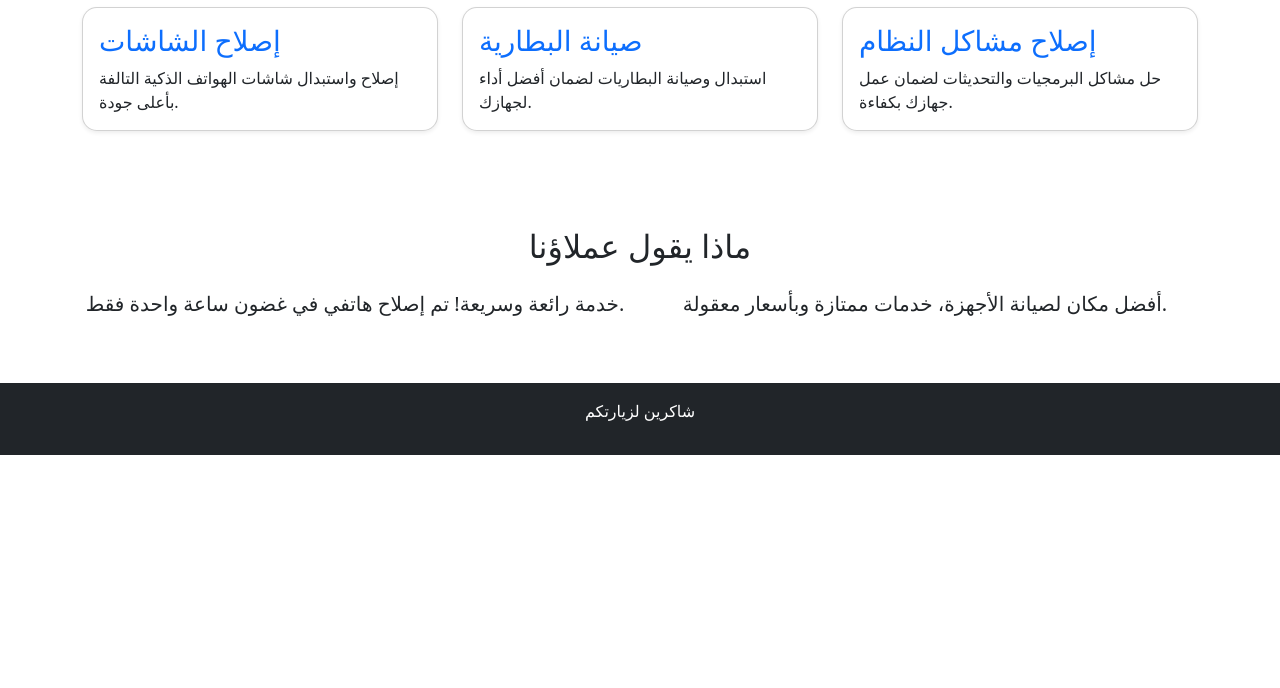
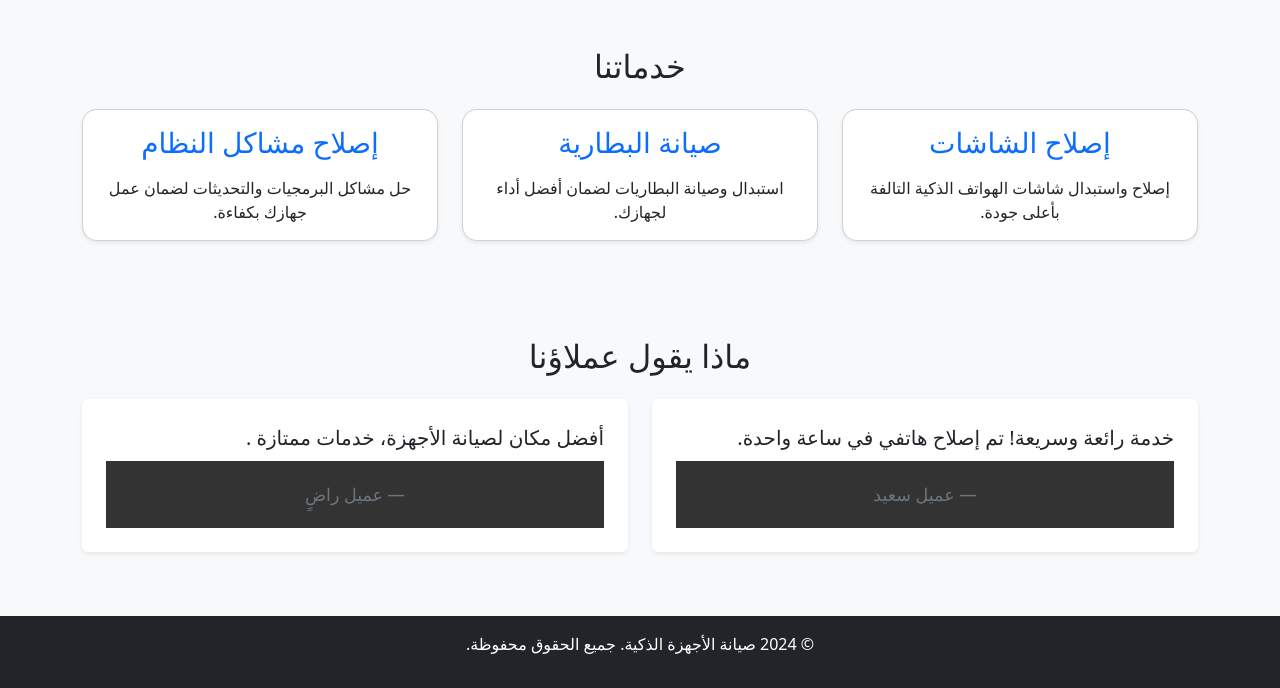
Before and after one commit to mohammed-r321/pro, a PHP site: page /home.php in a window 1280 px wide. Shown: the part 491-1179 px from the top of the page. Before the commit the page ends 946 px from the top, so only its background shows below. Run offline with PHP 8.4, Linux system fonts and the light colour scheme.

Commit message:
edit desing

```diff
--- a/home.php
+++ b/home.php
@@ -1,3 +1,4 @@
+
 <!DOCTYPE html>
 <html lang="ar">
 
@@ -9,22 +10,68 @@
     <link href="https://cdn.jsdelivr.net/npm/bootstrap@5.3.0/dist/css/bootstrap.min.css" rel="stylesheet">
     <!-- ملف CSS المخصص -->
     <link rel="stylesheet" href="test.css">
+
+    <style>
+        header {
+            background-color: #343a40;
+        }
+
+        header .logo img {
+            width: 50px;
+            height: 50px;
+            border-radius: 50%;
+        }
+
+        header .logo span {
+            color: white;
+            font-size: 1.2rem;
+            font-weight: bold;
+            margin-right: 10px;
+        }
+
+        header .nav-link {
+            color: white;
+            transition: color 0.3s;
+        }
+
+        header .nav-link:hover {
+            color: #ffcc00;
+        }
+    </style>
+
 </head>
 
-<body>
+<body dir="rtl" class="bg-light">
 
     <!-- الهيدر -->
-    <?php include 'header.php' ?>
+    <?php include 'header.php'; ?>
+    <style>
+        .hero {
+            background-image: url('https://t3.ftcdn.net/jpg/05/19/73/36/360_F_519733648_tSMSHwqxw3TrbgFSXNKJVKncdkC0siTq.jpg');
+            background-size: cover;
+            background-position: center;
+            background-repeat: no-repeat;
+            height: 50vh;
+            display: flex;
+            align-items: center;
+            justify-content: center;
+        }
 
-    <!-- باقي الصفحة -->
+
+    </style>
+
+
+
+
     <!-- قسم البطل (Hero Section) -->
-    <section class="hero text-center text-white py-5" style="background-color: #007bff;">
+    <section class="hero text-center text-white">
         <div class="container">
-            <h2 class="display-4">إصلاح وصيانة جميع أنواع الأجهزة الذكية</h2>
-            <p class="lead">نقدم خدمات عالية الجودة لإصلاح الهواتف الذكية، الأجهزة اللوحية والمزيد.</p>
-            <a href="order.php" class="btn btn-primary btn-lg custom-btn">احجز الآن</a>
-            <!-- الزر الجديد -->
-            <a href="costmer.php" class="btn btn-secondary btn-lg custom-btn mt-3">عرض الطلبات</a>
+            <h2 class="display-4 mb-4">إصلاح وصيانة جميع أنواع الأجهزة الذكية</h2>
+            <p class="lead mb-5">نقدم خدمات عالية الجودة لإصلاح الهواتف الذكية، الأجهزة اللوحية والمزيد.</p>
+            <div class="d-flex justify-content-center gap-3">
+                <a href="order.php" class="btn btn-primary btn-lg px-4">احجز الآن</a>
+                <a href="costmer.php" class="btn btn-primary btn-lg px-4">عرض الطلبات</a>
+            </div>
         </div>
     </section>
 
@@ -32,27 +79,27 @@
     <section class="services py-5">
         <div class="container">
             <h2 class="text-center mb-4">خدماتنا</h2>
-            <div class="row">
+            <div class="row g-4">
                 <div class="col-md-4">
-                    <div class="card shadow-sm service-card">
-                        <div class="card-body">
-                            <h3 class="card-title text-primary">إصلاح الشاشات</h3>
+                    <div class="card shadow-sm h-100 service-card">
+                        <div class="card-body text-center">
+                            <h3 class="card-title text-primary mb-3">إصلاح الشاشات</h3>
                             <p class="card-text">إصلاح واستبدال شاشات الهواتف الذكية التالفة بأعلى جودة.</p>
                         </div>
                     </div>
                 </div>
                 <div class="col-md-4">
-                    <div class="card shadow-sm service-card">
-                        <div class="card-body">
-                            <h3 class="card-title text-primary">صيانة البطارية</h3>
+                    <div class="card shadow-sm h-100 service-card">
+                        <div class="card-body text-center">
+                            <h3 class="card-title text-primary mb-3">صيانة البطارية</h3>
                             <p class="card-text">استبدال وصيانة البطاريات لضمان أفضل أداء لجهازك.</p>
                         </div>
                     </div>
                 </div>
                 <div class="col-md-4">
-                    <div class="card shadow-sm service-card">
-                        <div class="card-body">
-                            <h3 class="card-title text-primary">إصلاح مشاكل النظام</h3>
+                    <div class="card shadow-sm h-100 service-card">
+                        <div class="card-body text-center">
+                            <h3 class="card-title text-primary mb-3">إصلاح مشاكل النظام</h3>
                             <p class="card-text">حل مشاكل البرمجيات والتحديثات لضمان عمل جهازك بكفاءة.</p>
                         </div>
                     </div>
@@ -62,18 +109,20 @@
     </section>
 
     <!-- قسم شهادات العملاء -->
-    <section class="testimonials py-5">
+    <section class="testimonials py-5 bg-light">
         <div class="container">
             <h2 class="text-center mb-4">ماذا يقول عملاؤنا</h2>
-            <div class="row">
+            <div class="row g-4">
                 <div class="col-md-6">
-                    <blockquote class="blockquote text-center">
-                        <p class="mb-0">خدمة رائعة وسريعة! تم إصلاح هاتفي في غضون ساعة واحدة فقط.</p>
+                    <blockquote class="blockquote bg-white p-4 rounded shadow-sm">
+                        <p class="mb-0">خدمة رائعة وسريعة! تم إصلاح هاتفي في ساعة واحدة.</p>
+                        <footer class="blockquote-footer mt-2">عميل سعيد</footer>
                     </blockquote>
                 </div>
                 <div class="col-md-6">
-                    <blockquote class="blockquote text-center">
-                        <p class="mb-0">أفضل مكان لصيانة الأجهزة، خدمات ممتازة وبأسعار معقولة.</p>
+                    <blockquote class="blockquote bg-white p-4 rounded shadow-sm">
+                        <p class="mb-0">أفضل مكان لصيانة الأجهزة، خدمات ممتازة  .</p>
+                        <footer class="blockquote-footer mt-2">عميل راضٍ</footer>
                     </blockquote>
                 </div>
             </div>
@@ -83,7 +132,7 @@
     <!-- الفوتر -->
     <footer class="bg-dark text-white text-center py-3">
         <div class="container">
-            <p>شاكرين لزيارتكم</p>
+            <p>&copy; 2024 صيانة الأجهزة الذكية. جميع الحقوق محفوظة.</p>
         </div>
     </footer>
 
--- a/test.css
+++ b/test.css
@@ -98,3 +98,15 @@ header .container {
 .nav {
     margin-left: auto; /* يجعل قائمة التنقل تظهر على اليمين */
 }
+
+
+
+
+.hero h2,
+.hero p {
+    text-shadow: 2px 2px 4px rgba(0, 0, 0, 0.6);
+}
+
+.hero .btn {
+    box-shadow: 0px 4px 6px rgba(0, 0, 0, 0.2);
+}
```
Also changed, not shown: login.php (+57 -13 lines), order.php (+35 -11 lines), singup.php (+23 -5 lines).
